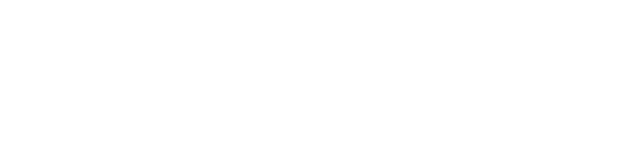
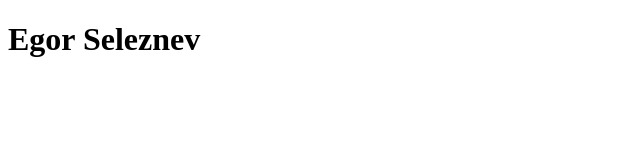
Before and after one commit to OkoDev/rsschool-cv, a plain HTML site: page index.html in a window 1280 px wide. Shown: the whole page, without its empty margins (0-640 px from the left). Drawn offline with Linux system fonts and the light colour scheme.

Commit message:
refactor: add header @index.html

```diff
--- a/index.html
+++ b/index.html
@@ -3,8 +3,13 @@
 <head>
     <meta charset="UTF-8">
     <title>HTML, CSS & Git Basics - task</title>
+    <link  rel="stylesheet" href="css/style.css">
 </head>
 <body>
+<header>
+    <h1>Egor Seleznev</h1>
+
+</header>
 
 </body>
 </html>
```
